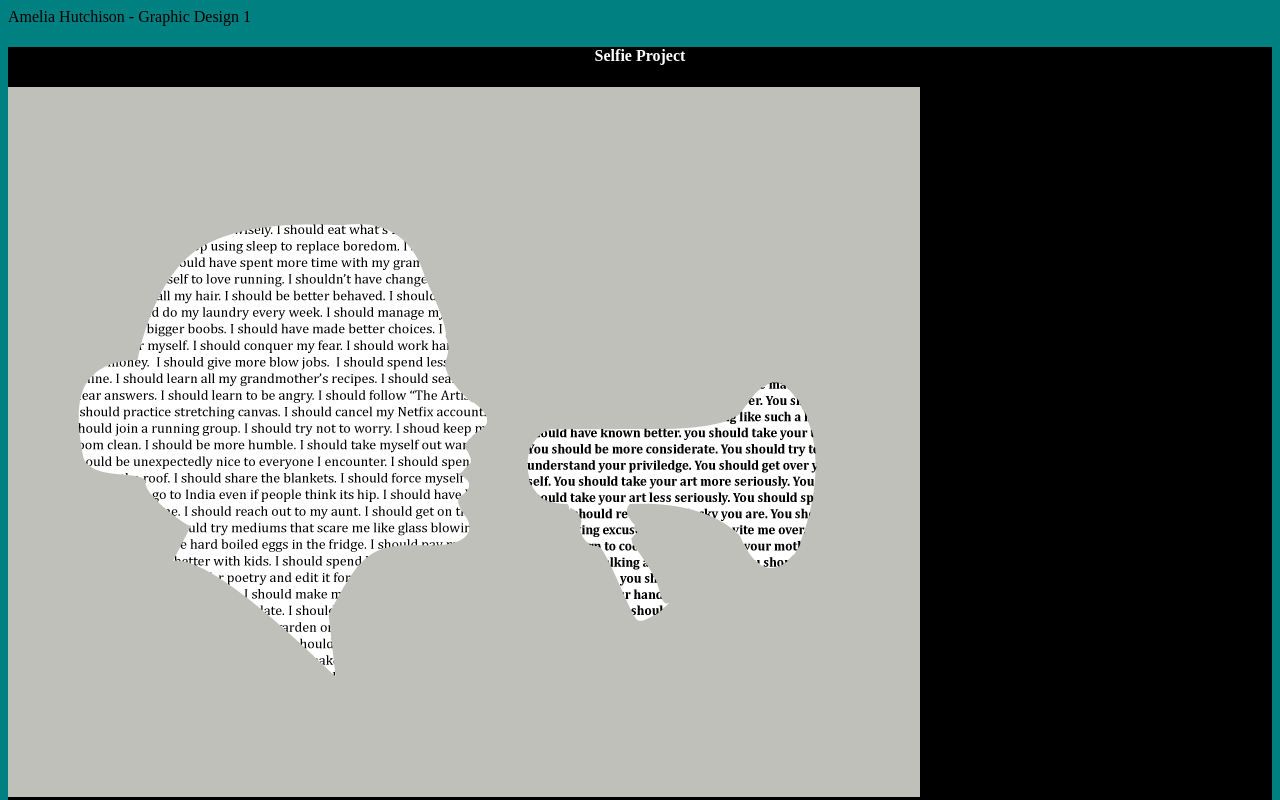
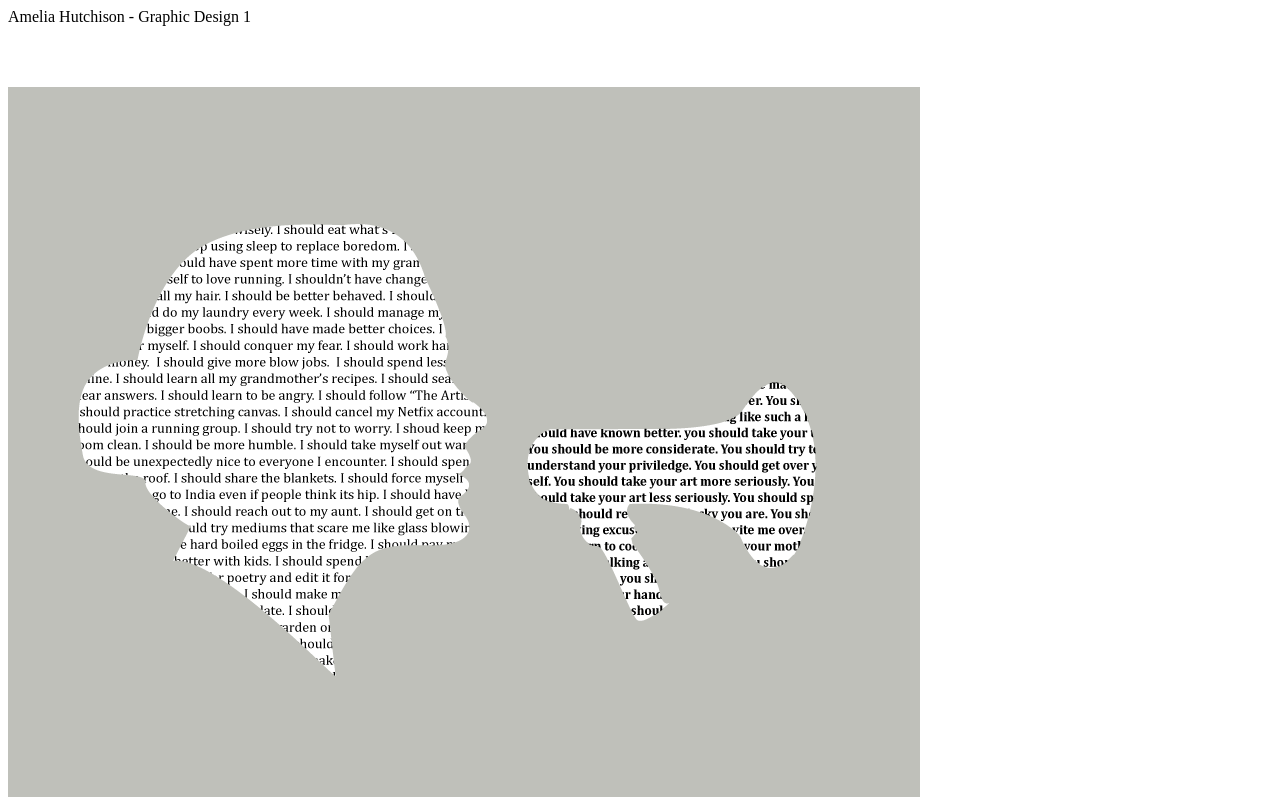
Before and after one commit to ahutchison/ahutchison.github.io, a plain HTML site: page index.html in a window 1280 px wide. Shown: the top 800 px of the page. Drawn offline with Linux system fonts and the light colour scheme.

Commit message:
changed silly color scheme

```diff
--- a/style.css
+++ b/style.css
@@ -3,7 +3,7 @@ title{
 }
 
 body{
-	background-color: teal;
+	background-color: white;
 	}
 
 h4 {
@@ -13,10 +13,10 @@ h4 {
 }
 
 .selfie {
-	background-color: black;
+	background-color: white;
 }
 
 
 .gift {
-	background-color: blue;
+	background-color: white;
 }
```
